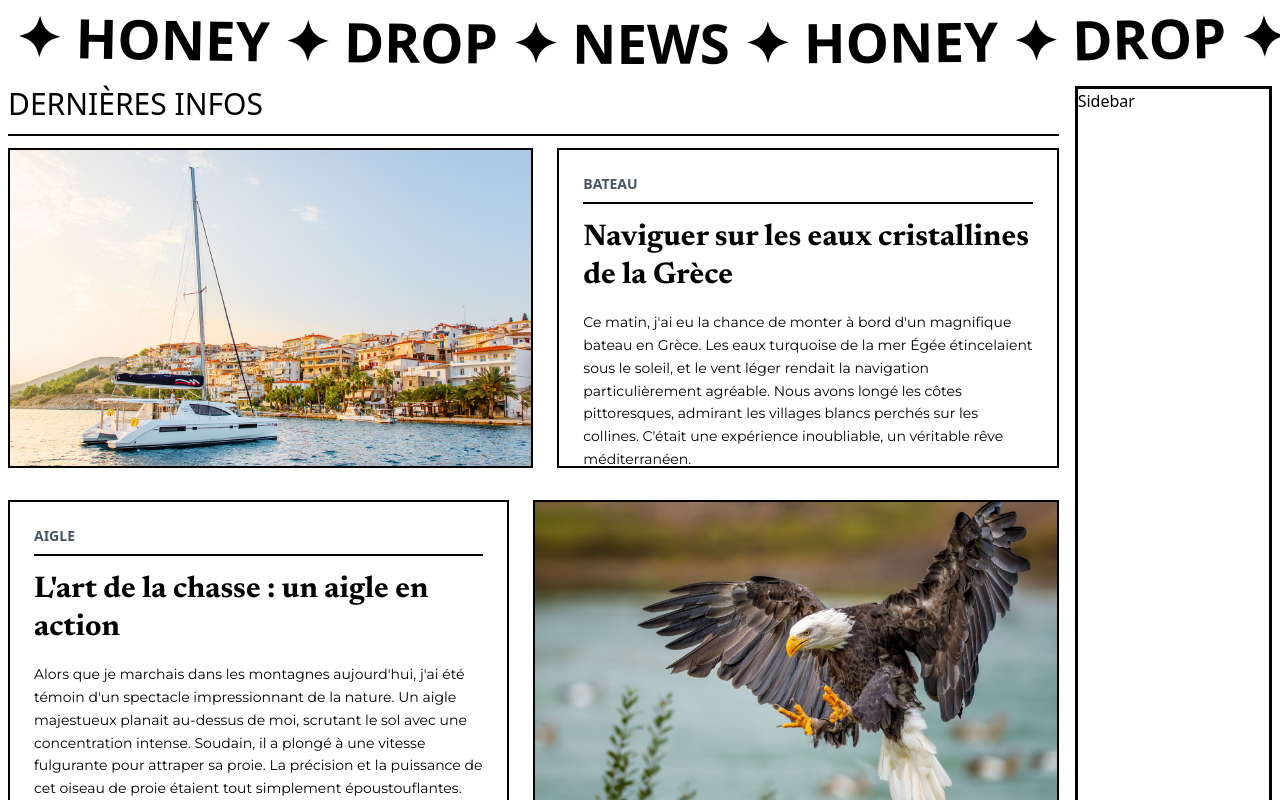
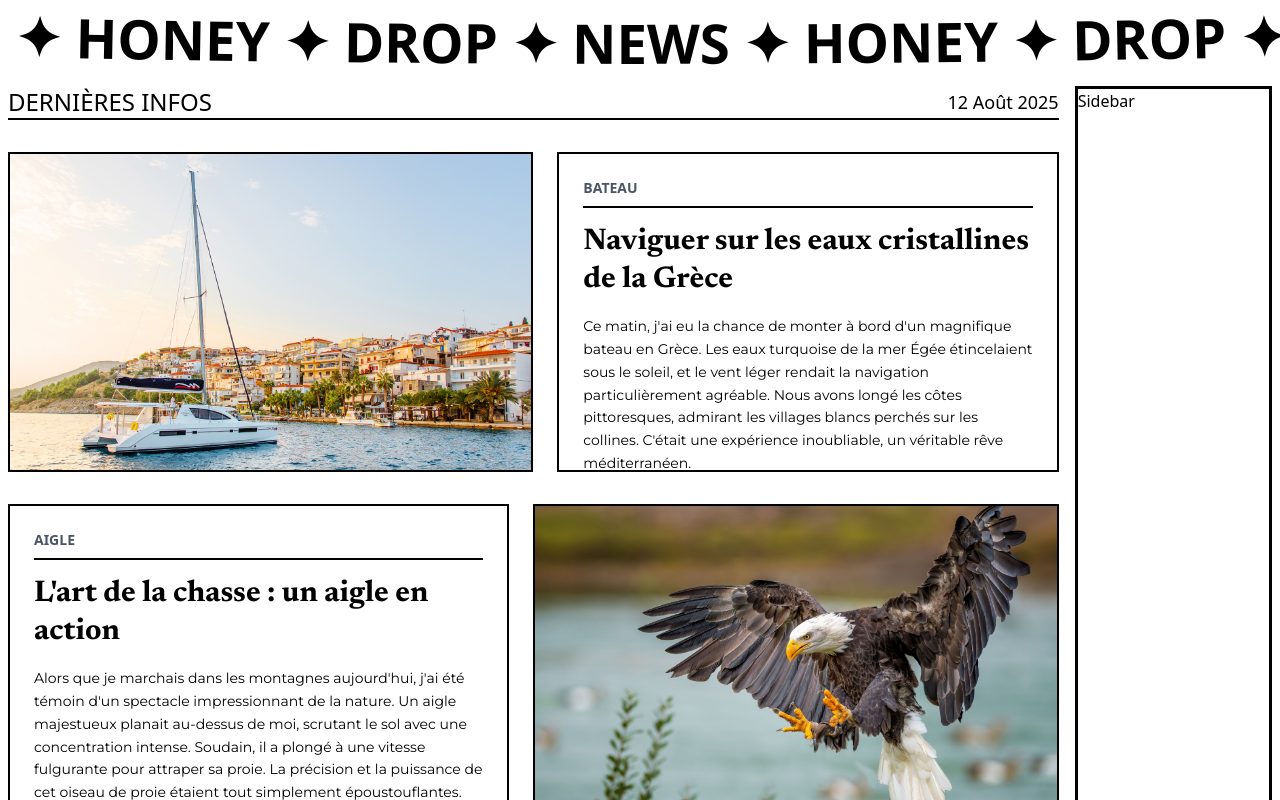
Before and after one commit to sakab257/next-graphql, a Next.js app: page / in a window 1280 px wide. Shown: the top 800 px of the page. Built offline with nearby package versions, Linux system fonts and the light colour scheme.

Commit message:
Amélioration date

```diff
--- a/components/articles.tsx
+++ b/components/articles.tsx
@@ -2,16 +2,20 @@ import Image from "next/image";
 import { newsreader, montserrat } from "../lib/font";
 import { fetchArticles } from "../lib/data";
 import { query } from "@/lib/query";
+import SimpleDate from "./date";
 
 export default async function Articles() {
   try {
-    // const articles = await fetchArticles();
+    // const articles = await fetchArticles(); Utiliser ça au taff pour drupal pcq a la maison j'ai pas la db
     const articles = query.data.testgraphqlvuesGraphql1.results
 
     return (
       <>
         <div className="space-y-8">
-          <h1 className="text-3xl m-0 mb-3 pb-3 uppercase w-full border-b-2 border-black">Dernières Infos</h1>
+          <div className="flex items-center justify-between w-full border-b-2 border-black text-2xl uppercase">
+            <h1>Dernières Infos</h1>
+            <SimpleDate />
+          </div>
           {articles.map((article, index) => (
             <div
               key={index}
--- /dev/null
+++ b/components/date.tsx
@@ -0,0 +1,18 @@
+'use client'
+import { useState, useEffect } from 'react'
+
+export default function SimpleDate() {
+  const [date, setDate] = useState('')
+
+  useEffect(() => {
+    const today = new Date()
+    const formattedDate = today.toLocaleDateString('fr-FR', {
+      day: 'numeric',
+      month: 'long',
+      year: 'numeric'
+    })
+    setDate(formattedDate)
+  }, [])
+
+  return <p className='text-lg capitalize'>{date}</p>
+}
```
